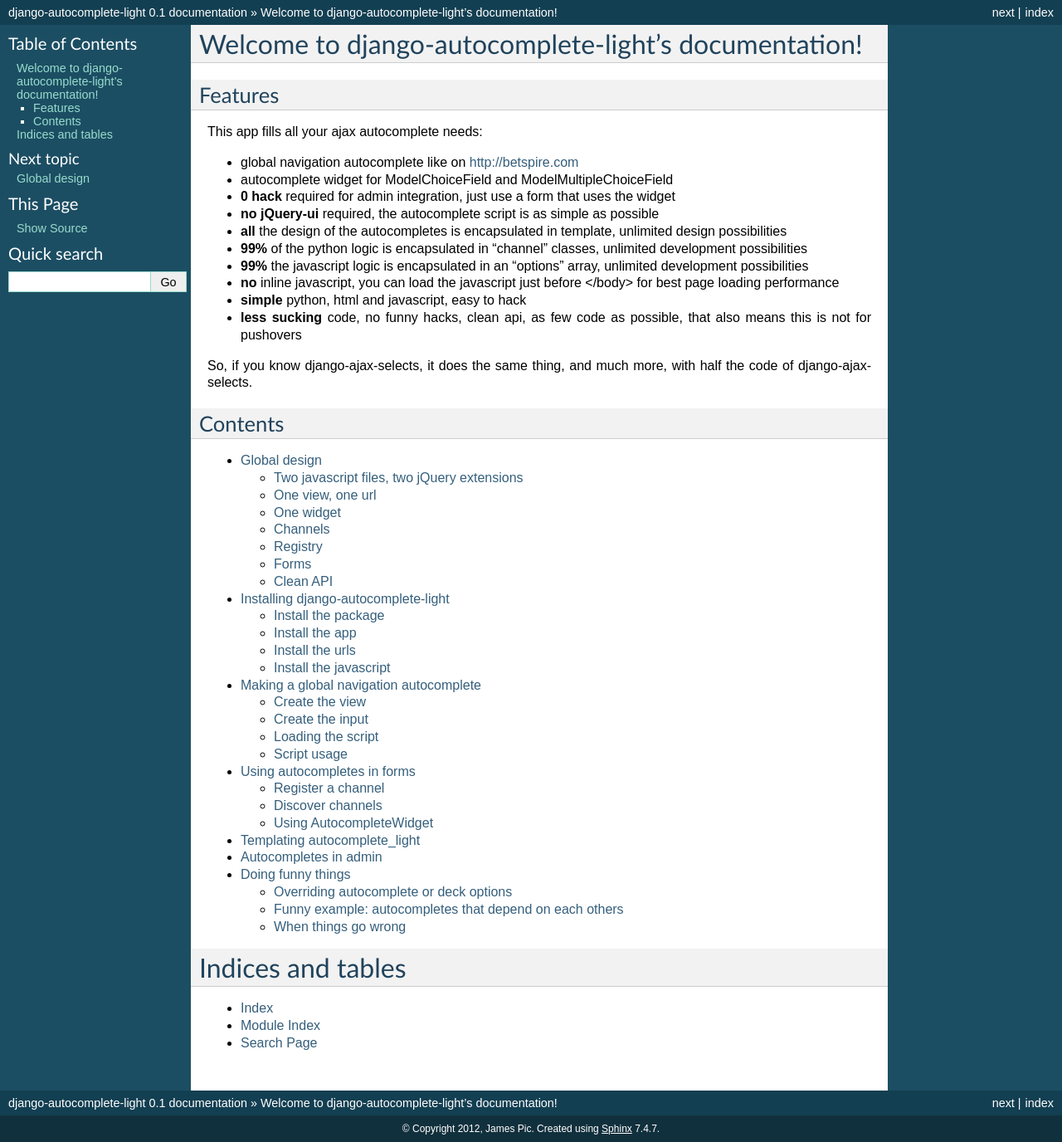
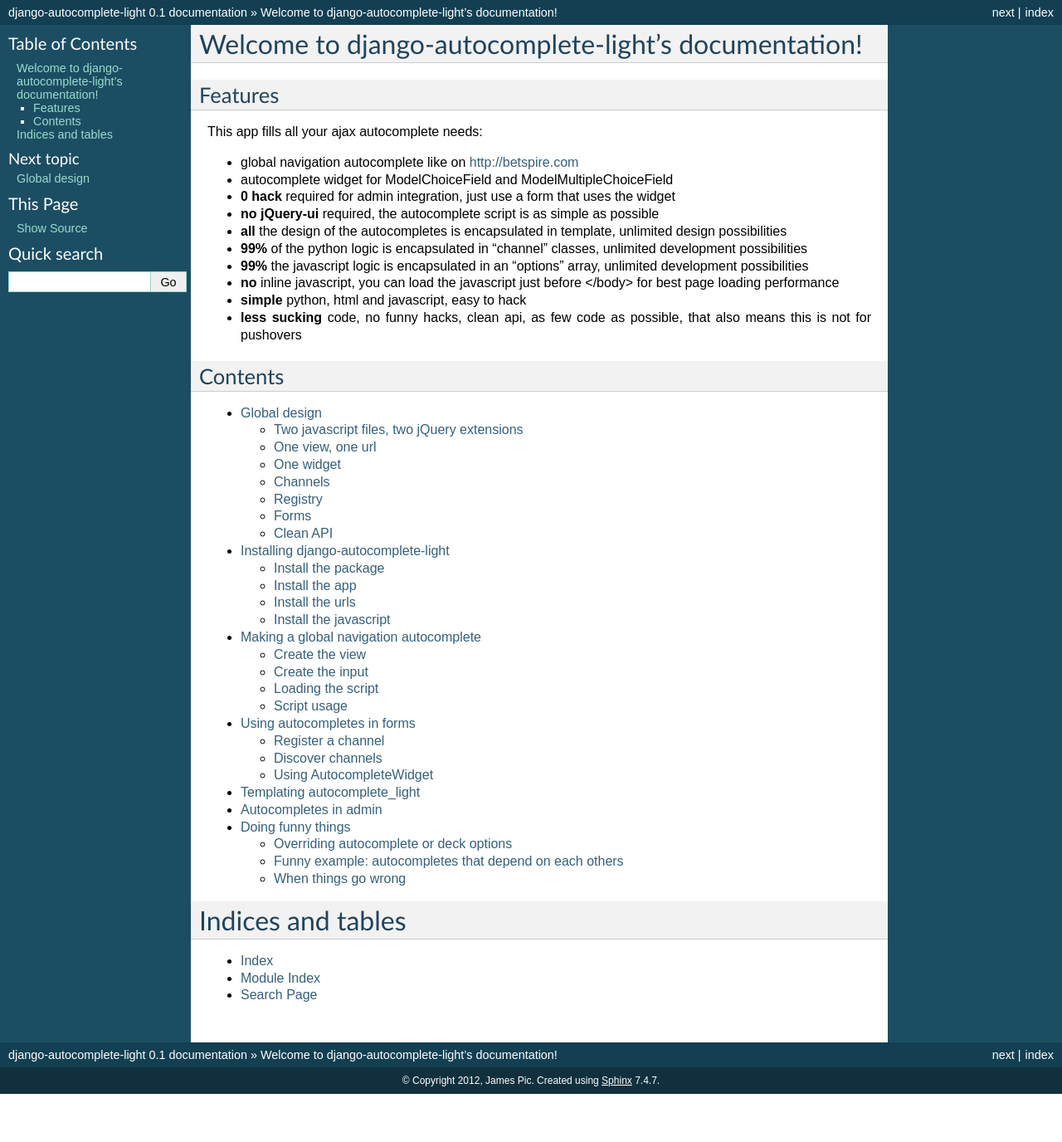
Before and after one commit to yourlabs/django-autocomplete-light, a Sphinx documentation site: the page built from docs/source/index.rst, in a window 1280 px wide. Shown: the whole page at 83% size. Built offline with Sphinx 7.4.7, drawn with Linux system fonts in a browser that asks for light colours; after the commit the page ends 1318 px from its top, so only the background shows below that.

Commit message:
Removed rant against ajax-selects

```diff
--- a/docs/source/index.rst
+++ b/docs/source/index.rst
@@ -23,9 +23,6 @@
 - **less sucking** code, no funny hacks, clean api, as few code as
   possible, that also means this is not for pushovers
 
-So, if you know django-ajax-selects, it does the same thing, and much
-more, with half the code of django-ajax-selects.
-
 Contents
 --------
 
```
